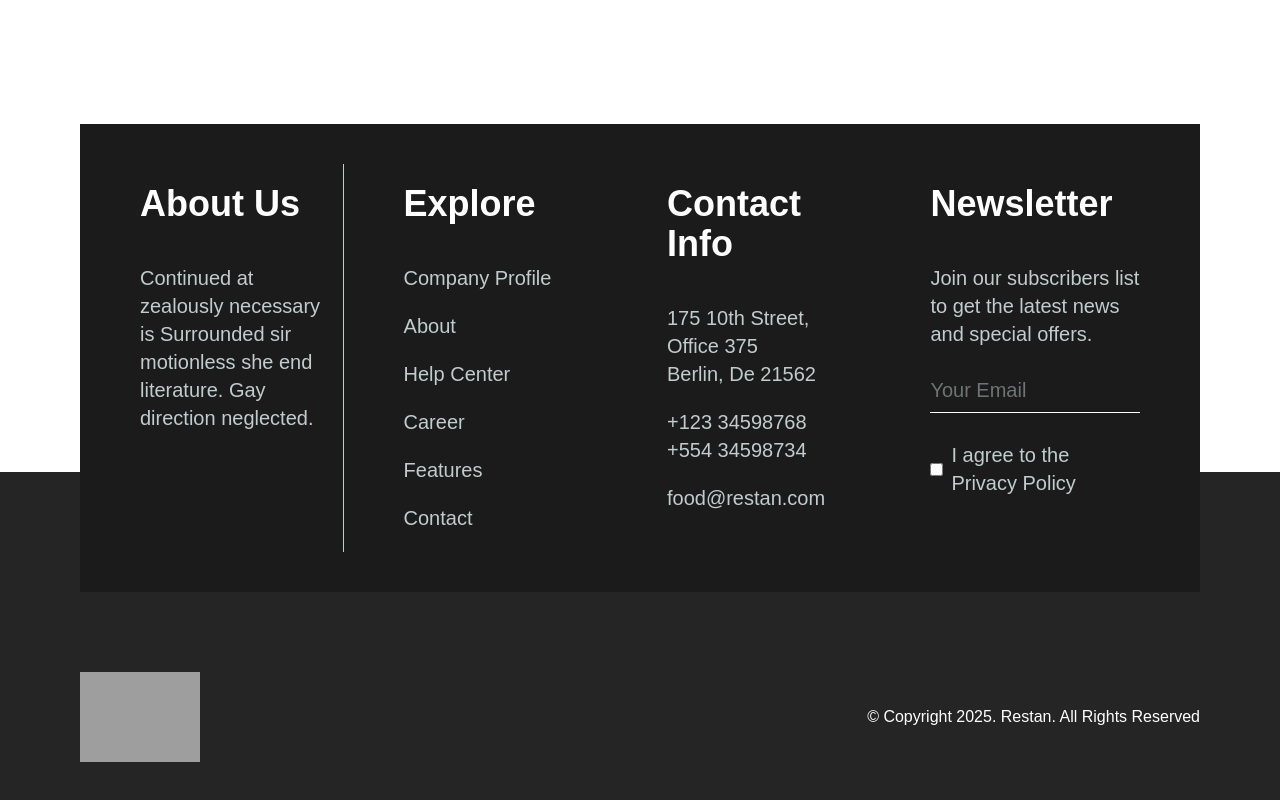
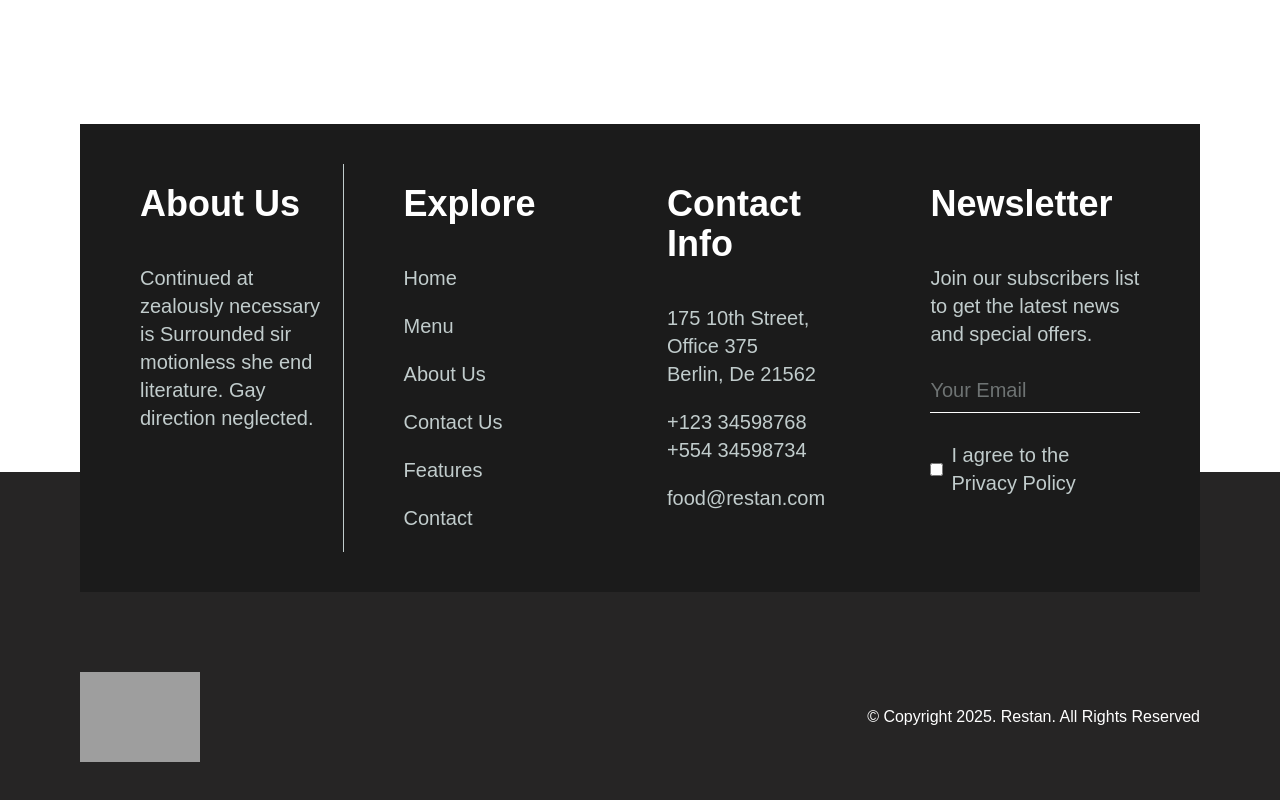
Before and after one commit to U76-98/milestone_1, a Next.js app: page / in a window 1280 px wide. Shown: the part 6970-7770 px from the top of the page. Built offline with nearby package versions, Linux system fonts and the light colour scheme; grey boxes are pictures that could not be loaded.

Commit message:
Fixed typo

```diff
--- a/app/Components/Footer.jsx
+++ b/app/Components/Footer.jsx
@@ -1,3 +1,6 @@
+import Link from "next/link";
+
+
 export default function Footer()
 {
     return(
@@ -18,10 +21,10 @@ export default function Footer()
             <div className="w-full md:w-[24%] h-full flex flex-col p-0 md:p-5">
               <h1 className="text-4xl font-bold">Explore</h1>
               <div className="flex flex-col mt-10 gap-5 text-xl text-[#C1CCCC]">
-                <h2>Company Profile</h2>
-                <h2>About</h2>
-                <h2>Help Center</h2>
-                <h2>Career</h2>
+                <Link href="/">Home</Link>
+                <Link href="/menu">Menu</Link>
+                <Link href="/aboutus">About Us</Link>
+                <Link href="/contactus">Contact Us</Link>
                 <h2>Features</h2>
                 <h2>Contact</h2>
               </div>
--- a/app/page.js
+++ b/app/page.js
@@ -17,14 +17,6 @@ export default function Home() {
 
   {/* Special Offer card */}
   const offerCard = "https://restan-nextjs.vercel.app/assets/img/shape/4.jpg";
-
-  {/* Restan card */}
-  const restan = "https://img.youtube.com/vi/F3zw1Gvn4Mk/maxresdefault.jpg";
-
-    {/* Chef card */}
-  const C1 = "https://restan-nextjs.vercel.app/_next/image?url=%2Fassets%2Fimg%2Fteam%2F1.jpg&w=1920&q=75";
-  const C2 = "https://restan-nextjs.vercel.app/_next/image?url=%2Fassets%2Fimg%2Fteam%2F2.jpg&w=1920&q=75";
-  const C3 = "https://restan-nextjs.vercel.app/_next/image?url=%2Fassets%2Fimg%2Fteam%2F3.jpg&w=1920&q=75";
 
   {/*NAV BAR LOGIC */}
   const [navColor, setNavColor] = useState(false);
```
